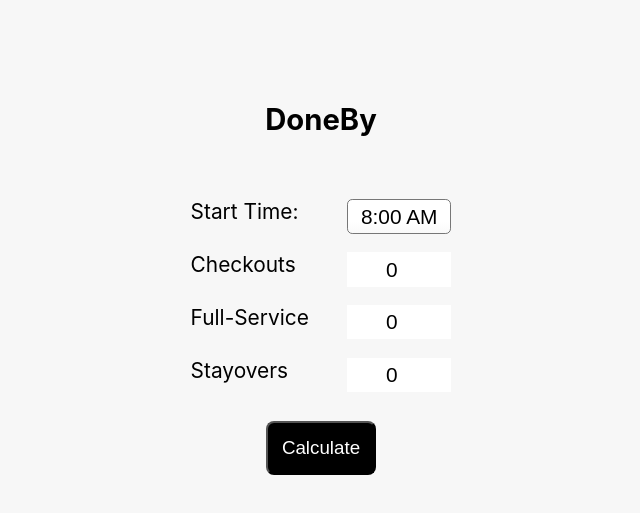
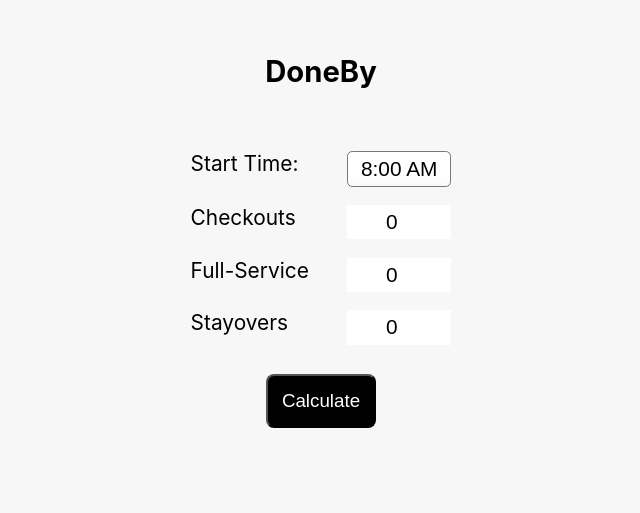
Before and after one commit to 0gzs/doneby, a React (Create React App) app: page / in a window 1280 px wide. Shown: the part 137-650 px from the top of the page, without its empty margins (319-959 px from the left). Built offline with nearby package versions, Linux system fonts and the light colour scheme.

Commit message:
Fix positioning of form component

```diff
--- a/src/index.css
+++ b/src/index.css
@@ -32,11 +32,12 @@ code {
   justify-content: center;
   align-items: center;
   gap: 2em;
-  overflow-y: scroll;
+  overflow: hidden;
 }
 
 h1 {
-  padding: 1.75em 0 1.125em;
+  margin-top: -1.5em;
+  padding: 0 0 1.125em;
 }
 
 .room-input-form {
```
